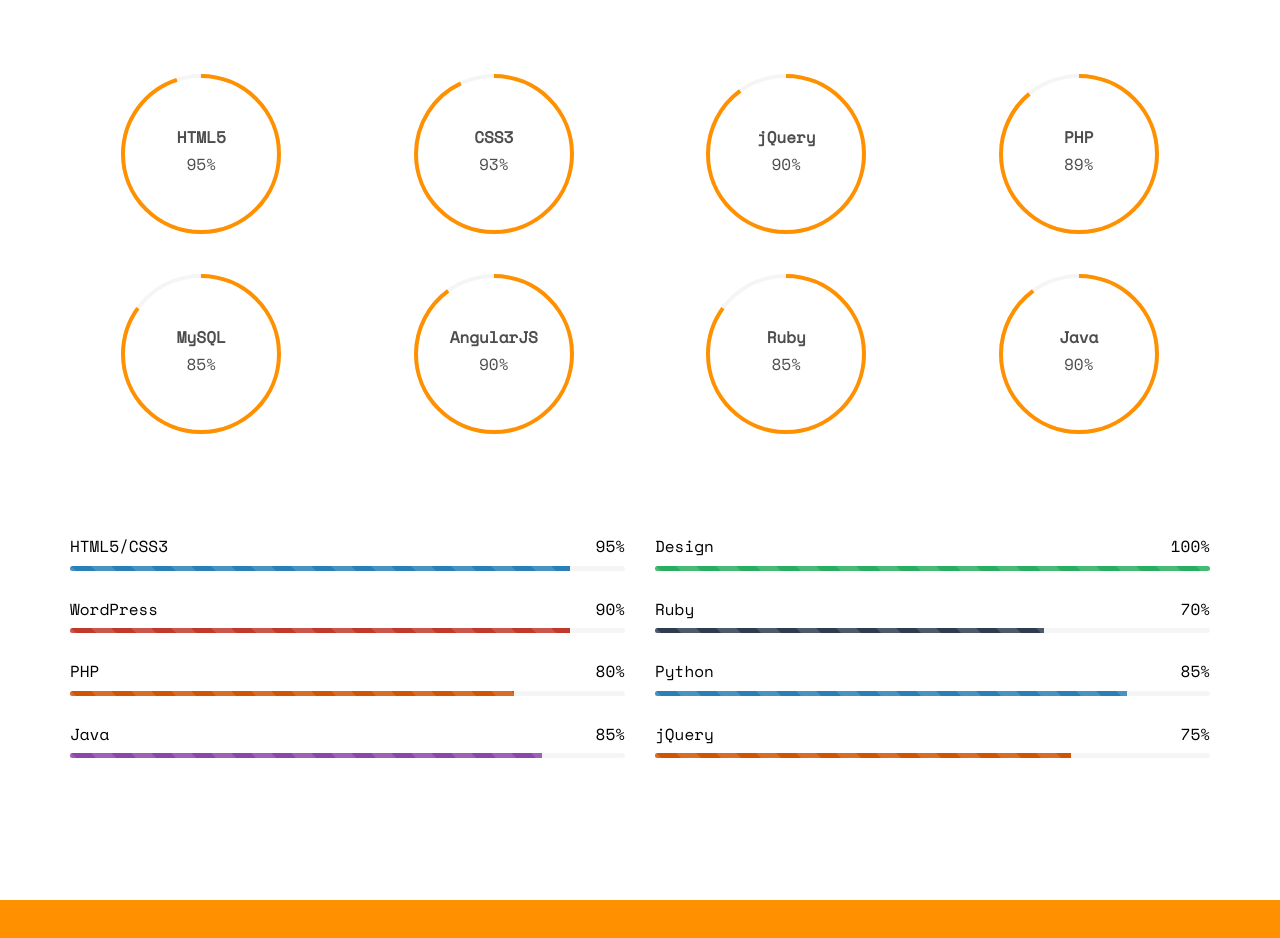
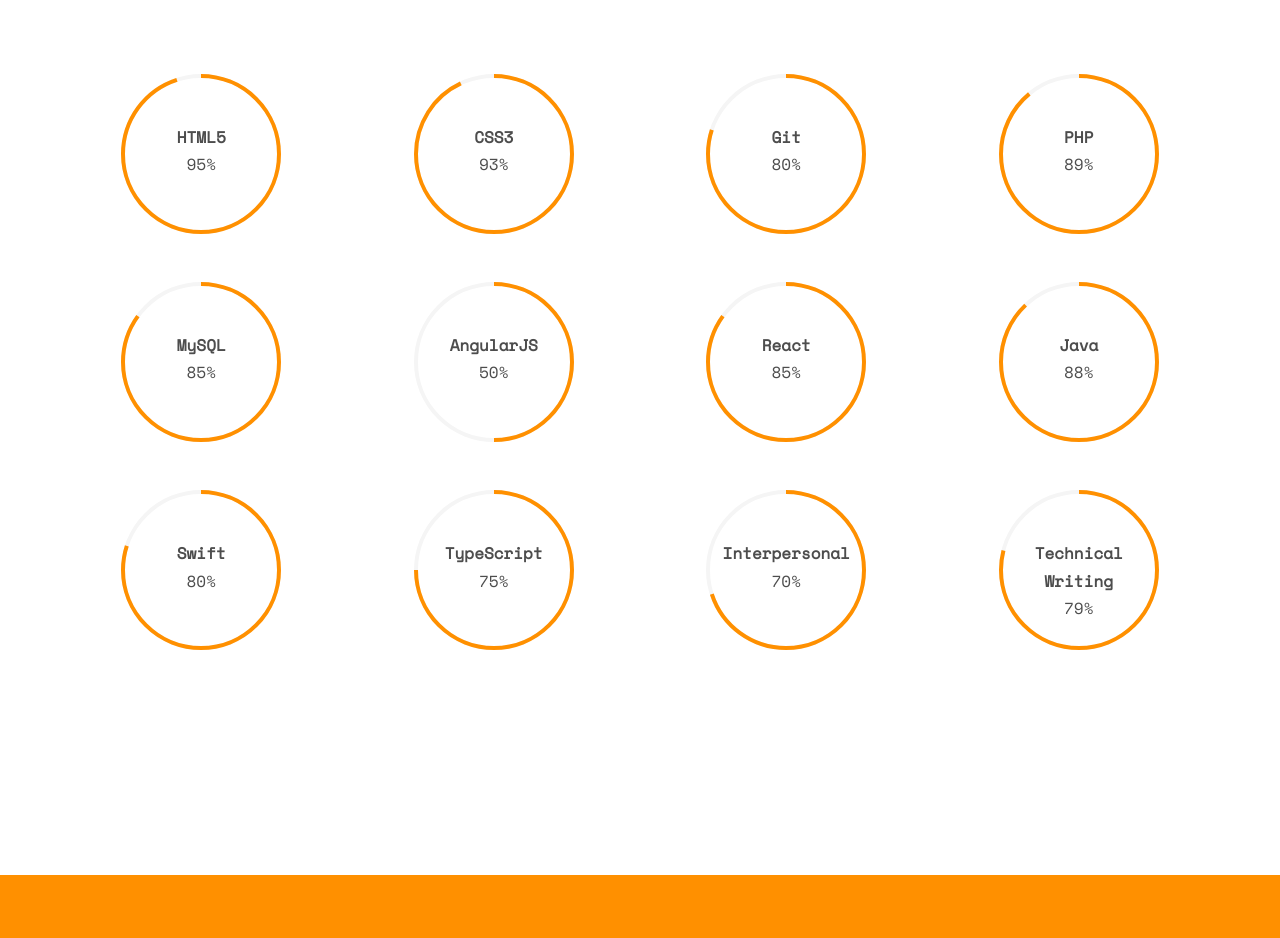
Before and after one commit to JonathanAlexMasc/html-portfolio-project, a plain HTML site: page index.html in a window 1280 px wide. Shown: the part 7080-8018 px from the top of the page. Drawn offline with nearby package versions, Linux system fonts and the light colour scheme; some packages are replaced by stand-ins of ours; no server answers; files whose address does not match are found by name.

Commit message:
minor change

```diff
--- a/index.html
+++ b/index.html
@@ -4,7 +4,7 @@
 <head>
 	<meta charset="utf-8">
 	<meta http-equiv="X-UA-Compatible" content="IE=edge">
-	<title>Profile &mdash; Free Website Template, Free HTML5 Template by freehtml5.co</title>
+	<title>Resume &mdash; Jonathan Mascarenhas</title>
 	<meta name="viewport" content="width=device-width, initial-scale=1">
 	<meta name="description" content="Free HTML5 Website Template by freehtml5.co" />
 	<meta name="keywords"
@@ -36,6 +36,7 @@
 	<meta name="twitter:url" content="" />
 	<meta name="twitter:card" content="" />
 
+
 	<link href="https://fonts.googleapis.com/css?family=Space+Mono" rel="stylesheet">
 	<link href="https://fonts.googleapis.com/css?family=Kaushan+Script" rel="stylesheet">
 
@@ -55,6 +56,14 @@
 	<!--[if lt IE 9]>
 	<script src="js/respond.min.js"></script>
 	<![endif]-->
+	<style>
+		/* Add any additional styles you need */
+		.chart {
+			position: relative;
+			display: inline-block;
+			cursor: pointer;
+		}
+	</style>
 
 </head>
 
@@ -454,7 +463,7 @@
 						<div class="chart" data-percent="93"><span><strong>CSS3</strong>93%</span></div>
 					</div>
 					<div class="col-md-3 col-sm-6 col-xs-12 text-center">
-						<div class="chart" data-percent="90"><span><strong>jQuery</strong>90%</span></div>
+						<div class="chart" data-percent="80"><span><strong>Git</strong>80%</span></div>
 					</div>
 
 					<div class="col-md-3 col-sm-6 col-xs-12 text-center">
@@ -464,84 +473,29 @@
 						<div class="chart" data-percent="85"><span><strong>MySQL</strong>85%</span></div>
 					</div>
 					<div class="col-md-3 col-sm-6 col-xs-12 text-center">
-						<div class="chart" data-percent="90"><span><strong>AngularJS</strong>90%</span></div>
+						<div class="chart" data-percent="50"><span><strong>AngularJS</strong>50%</span></div>
 					</div>
 					<div class="col-md-3 col-sm-6 col-xs-12 text-center">
-						<div class="chart" data-percent="85"><span><strong>Ruby</strong>85%</span></div>
+						<div class="chart" data-percent="85"><span><strong>React</strong>85%</span></div>
 					</div>
 					<div class="col-md-3 col-sm-6 col-xs-12 text-center">
-						<div class="chart" data-percent="90"><span><strong>Java</strong>90%</span></div>
+						<div class="chart" data-percent="88"><span><strong>Java</strong>88%</span></div>
 					</div>
-				</div>
-				<div class="row">
-					<div class="col-md-6">
-						<div class="progress-wrap">
-							<h3><span class="name-left">HTML5/CSS3</span><span class="value-right">95%</span></h3>
-							<div class="progress">
-								<div class="progress-bar progress-bar-1 progress-bar-striped active" role="progressbar"
-									aria-valuenow="90" aria-valuemin="0" aria-valuemax="100" style="width:90%">
-								</div>
-							</div>
-						</div>
-						<div class="progress-wrap">
-							<h3><span class="name-left">WordPress</span><span class="value-right">90%</span></h3>
-							<div class="progress">
-								<div class="progress-bar progress-bar-2 progress-bar-striped active" role="progressbar"
-									aria-valuenow="90" aria-valuemin="0" aria-valuemax="100" style="width:90%">
-								</div>
-							</div>
-						</div>
-						<div class="progress-wrap">
-							<h3><span class="name-left">PHP</span><span class="value-right">80%</span></h3>
-							<div class="progress">
-								<div class="progress-bar progress-bar-3 progress-bar-striped active" role="progressbar"
-									aria-valuenow="80" aria-valuemin="0" aria-valuemax="100" style="width:80%">
-								</div>
-							</div>
-						</div>
-						<div class="progress-wrap">
-							<h3><span class="name-left">Java</span><span class="value-right">85%</span></h3>
-							<div class="progress">
-								<div class="progress-bar progress-bar-4 progress-bar-striped active" role="progressbar"
-									aria-valuenow="85" aria-valuemin="0" aria-valuemax="100" style="width:85%">
-								</div>
-							</div>
-						</div>
+
+					<div class="col-md-3 col-sm-6 col-xs-12 text-center">
+						<div class="chart" data-percent="80"><span><strong>Swift</strong>80%</span></div>
 					</div>
-					<div class="col-md-6">
-						<div class="progress-wrap">
-							<h3><span class="name-left">Design</span><span class="value-right">100%</span></h3>
-							<div class="progress">
-								<div class="progress-bar progress-bar-5 progress-bar-striped active" role="progressbar"
-									aria-valuenow="100" aria-valuemin="0" aria-valuemax="100" style="width:100%">
-								</div>
-							</div>
-						</div>
-						<div class="progress-wrap">
-							<h3><span class="name-left">Ruby</span><span class="value-right">70%</span></h3>
-							<div class="progress">
-								<div class="progress-bar progress-bar-striped active" role="progressbar"
-									aria-valuenow="70" aria-valuemin="0" aria-valuemax="100" style="width:70%">
-								</div>
-							</div>
-						</div>
-						<div class="progress-wrap">
-							<h3><span class="name-left">Python</span><span class="value-right">85%</span></h3>
-							<div class="progress">
-								<div class="progress-bar progress-bar-1 progress-bar-striped active" role="progressbar"
-									aria-valuenow="85" aria-valuemin="0" aria-valuemax="100" style="width:85%">
-								</div>
-							</div>
-						</div>
-						<div class="progress-wrap">
-							<h3><span class="name-left">jQuery</span><span class="value-right">75%</span></h3>
-							<div class="progress">
-								<div class="progress-bar progress-bar-3 progress-bar-striped active" role="progressbar"
-									aria-valuenow="75" aria-valuemin="0" aria-valuemax="100" style="width:75%">
-								</div>
-							</div>
-						</div>
+					<div class="col-md-3 col-sm-6 col-xs-12 text-center">
+						<div class="chart" data-percent="75"><span><strong>TypeScript</strong>75%</span></div>
 					</div>
+
+					<div class="col-md-3 col-sm-6 col-xs-12 text-center">
+						<div class="chart" data-percent="70"><span><strong>Interpersonal</strong>70%</span></div>
+					</div>
+					<div class="col-md-3 col-sm-6 col-xs-12 text-center">
+						<div class="chart" data-percent="79"><span><strong>Technical Writing</strong>79%</span></div>
+					</div>
+
 				</div>
 			</div>
 		</div>
```
